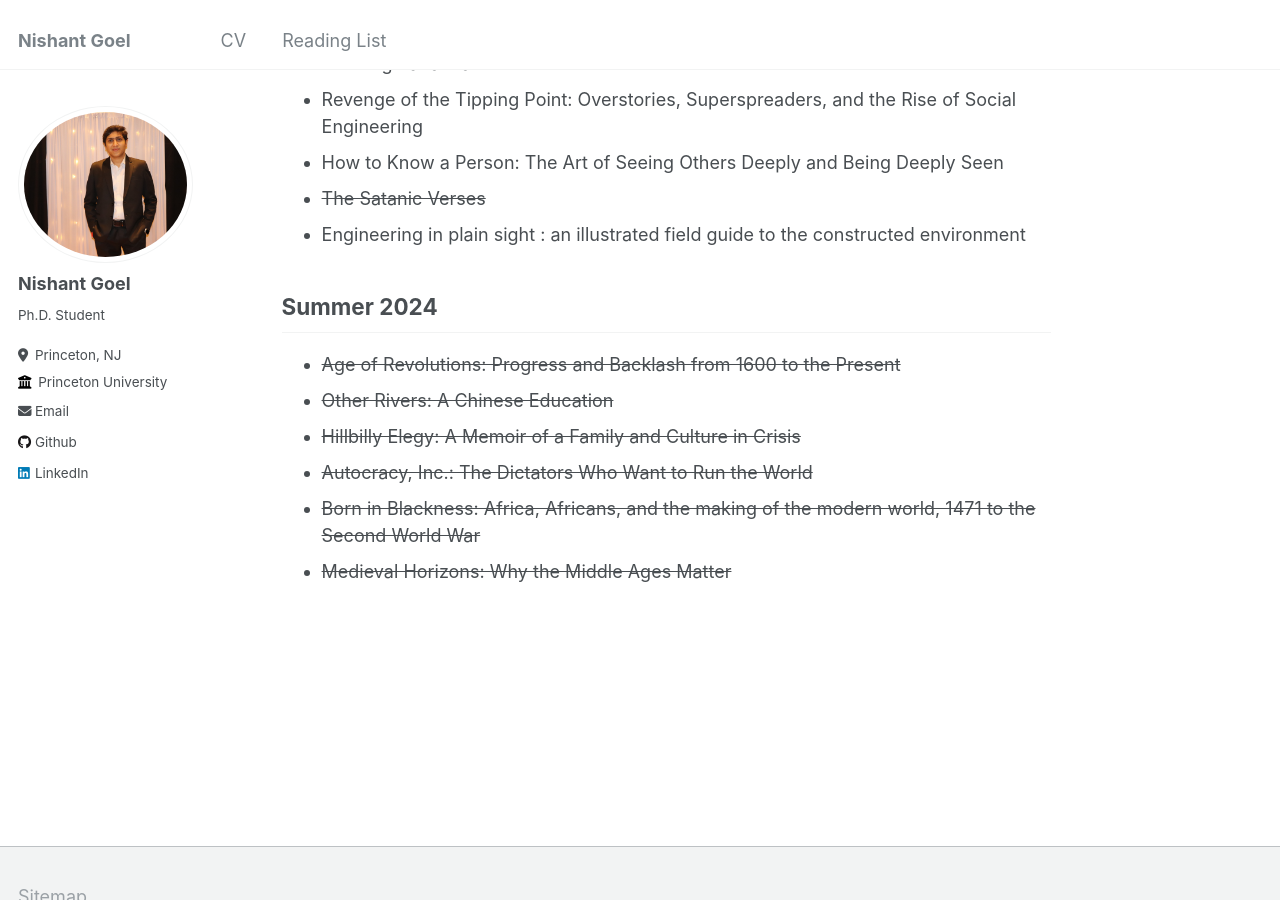
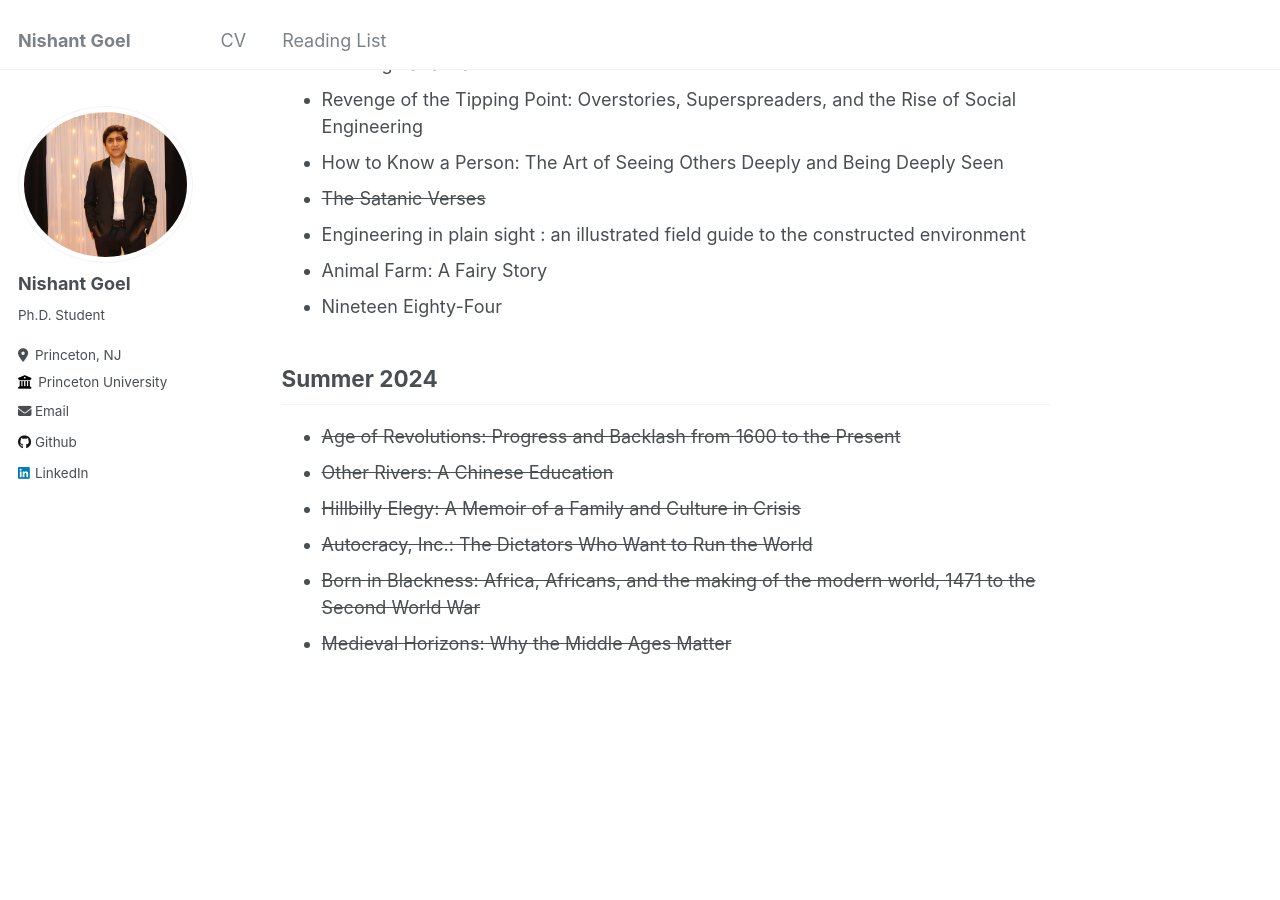
Before and after one commit to nish-goel/nish-goel.github.io, a Jekyll site: the page built from _pages/markdown.md, in a window 1280 px wide and 900 px high, scrolled down 443 px. Built offline with Jekyll 4.4.1, drawn with Linux system fonts in a browser that asks for light colours.

Commit message:
Update markdown.md

```diff
--- a/_pages/markdown.md
+++ b/_pages/markdown.md
@@ -19,6 +19,8 @@ redirect_from:
 * How to Know a Person: The Art of Seeing Others Deeply and Being Deeply Seen
 * ~~The Satanic Verses~~
 * Engineering in plain sight : an illustrated field guide to the constructed environment
+* Animal Farm: A Fairy Story
+* Nineteen Eighty-Four
 
 
 ## Summer 2024
```
